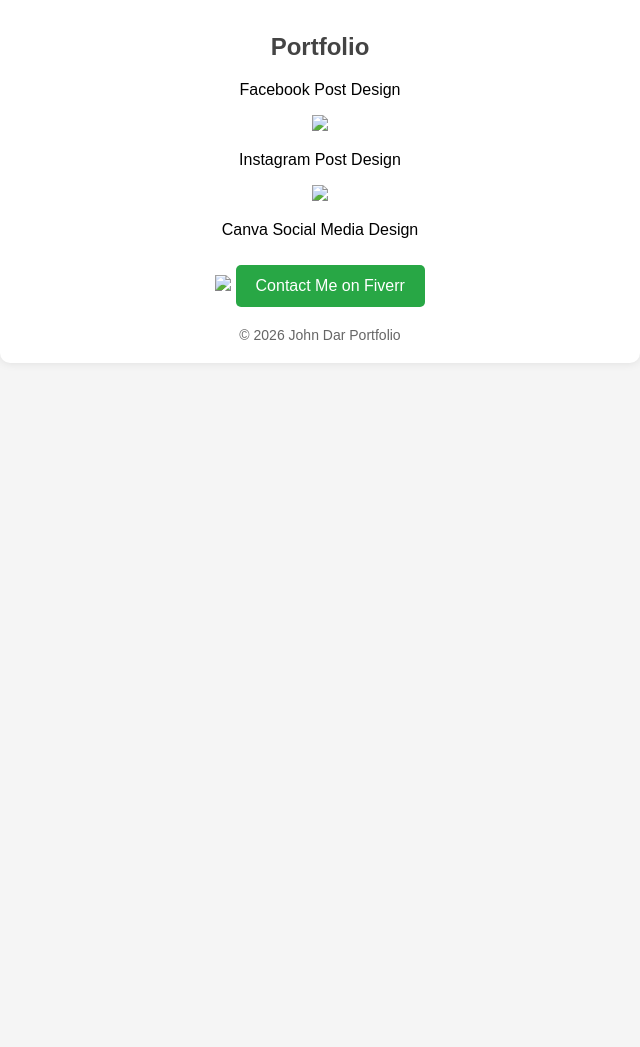
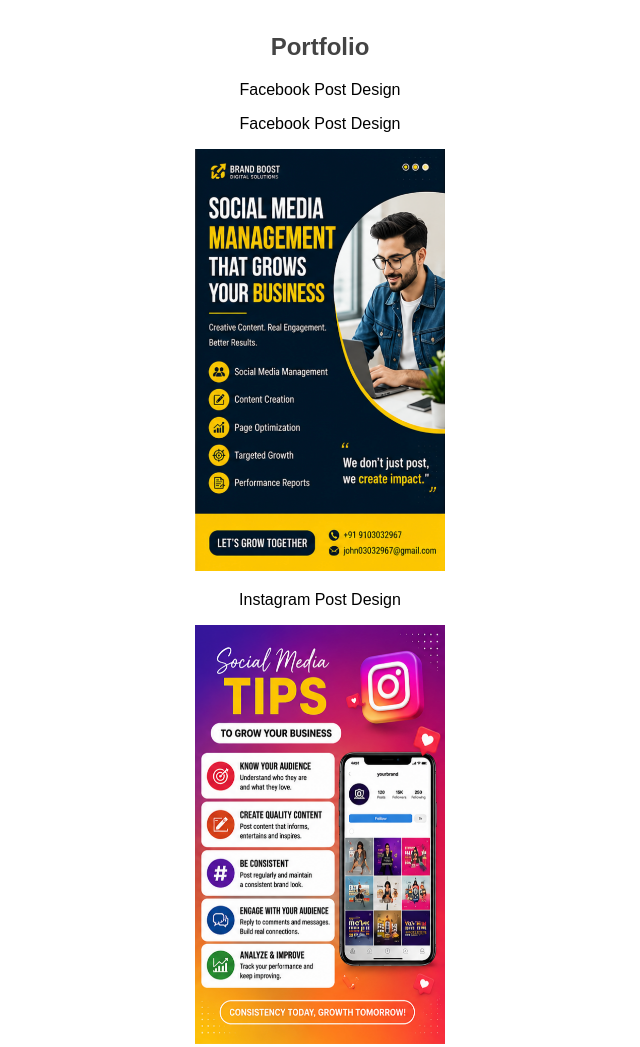
Before and after one commit to john03032967-alt/jarvis-ai, a plain HTML site: page index.html in a window 1280 px wide. Shown: the part 861-1908 px from the top of the page, without its empty margins (320-960 px from the left). Before the commit the page ends 1252 px from the top, so only its background shows below. Drawn offline with Linux system fonts and the light colour scheme.

Commit message:
Update index.html

```diff
--- a/index.html
+++ b/index.html
@@ -95,13 +95,14 @@
 <h2>Portfolio</h2>
 
 <p>Facebook Post Design</p>
-<img src="portfolio1.jpg" width="250">
+<p>Facebook Post Design</p>
+<img src="IMG_20260621_163110.png" width="250">
 
 <p>Instagram Post Design</p>
-<img src="portfolio2.jpg" width="250">
+<img src="IMG_20260621_163201.png" width="250">
 
 <p>Canva Social Media Design</p>
-<img src="portfolio3.jpg" width="250">
+<img src="IMG_20260621_163236.png" width="250">
 <a href="https://www.fiverr.com/john71733" class="btn">Contact Me on Fiverr</a>
 
 <div class="footer">
```
